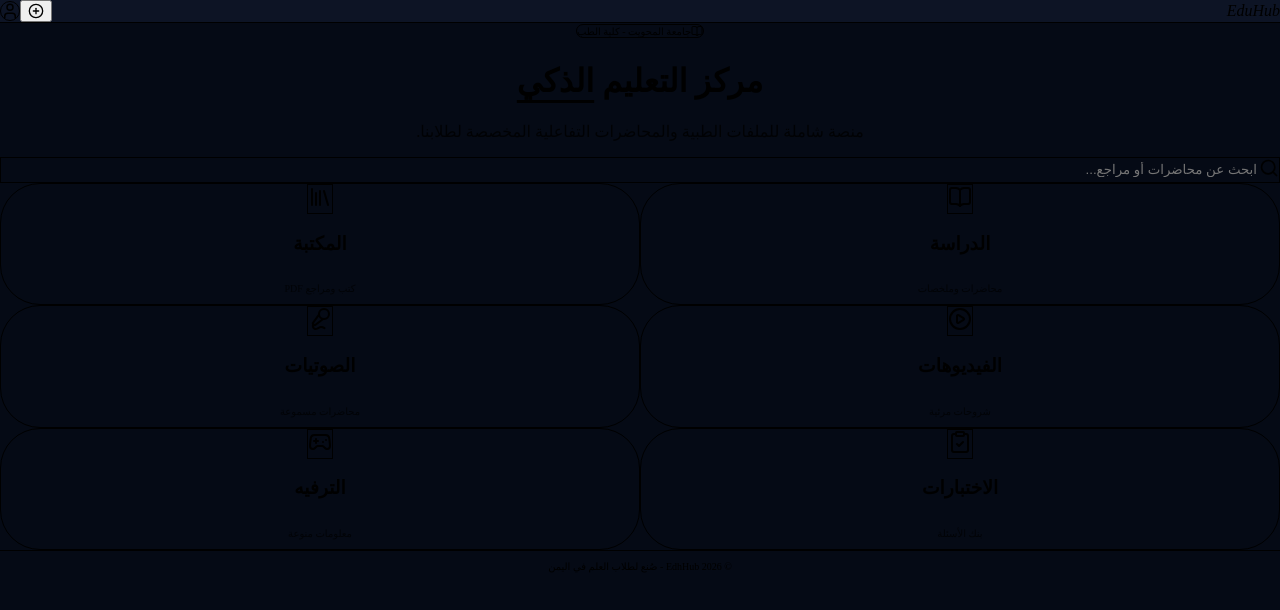
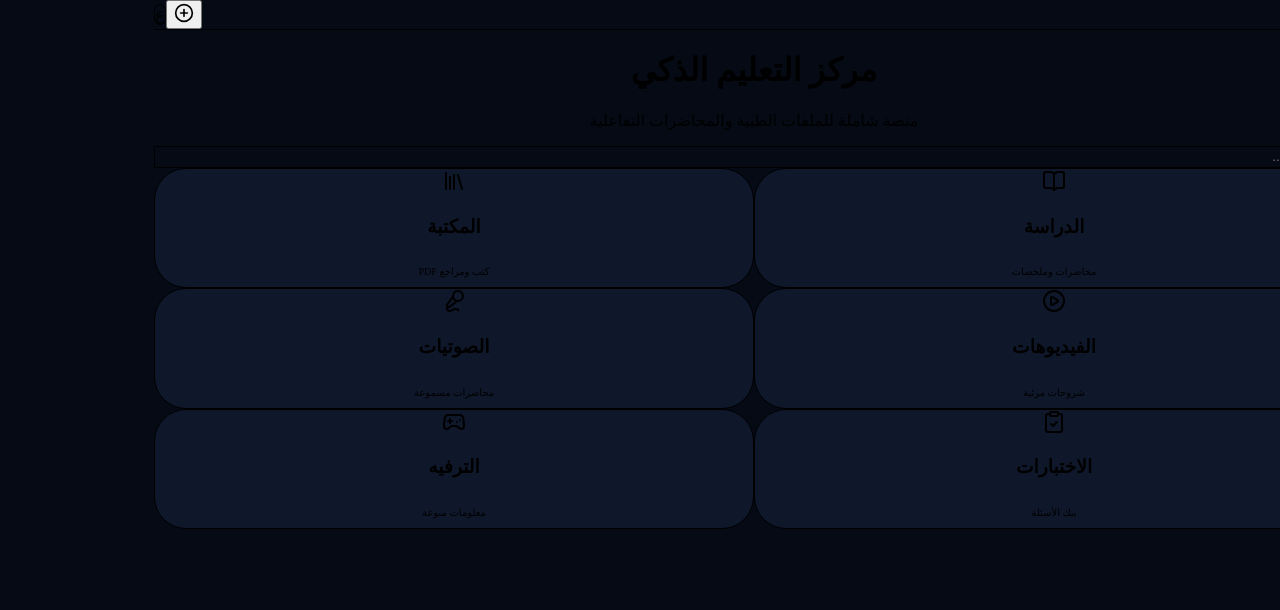
Before and after one commit to deefmak26/EdhHub, a React (Vite) app: page / in a window 1280 px wide. Shown: the top 610 px of the page. Built offline with nearby package versions, Linux system fonts and the light colour scheme.

Commit message:
FORCE UPDATE: New Layout v2 with extra padding

```diff
--- a/index.html
+++ b/index.html
@@ -3,9 +3,21 @@
   <head>
     <meta charset="UTF-8" />
     <meta name="viewport" content="width=device-width, initial-scale=1.0" />
-    <title>EdhHub</title>
+    <title>EdhHub 2026</title>
+    <style>
+      body {
+        margin: 0 !important;
+        padding: 0 15px !important;
+        background-color: #050a15 !important;
+        overflow-x: hidden;
+      }
+      #root {
+        max-width: 1200px;
+        margin: 0 auto;
+      }
+    </style>
   </head>
-  <body style="margin: 0; padding: 0; background-color: #050a15;">
+  <body>
     <div id="root"></div>
     <script type="module" src="/src/main.jsx"></script>
   </body>
--- a/src/App.jsx
+++ b/src/App.jsx
@@ -1,5 +1,5 @@
 import React from 'react';
-import { Menu, Search, PlusCircle, BookOpen, User, Library, PlayCircle, Mic2, ClipboardCheck, Gamepad2 } from 'lucide-react';
+import { Search, PlusCircle, BookOpen, User, Library, PlayCircle, Mic2, ClipboardCheck, Gamepad2 } from 'lucide-react';
 
 export default function App() {
   const categories = [
@@ -12,81 +12,36 @@ export default function App() {
   ];
 
   return (
-    <div className="min-h-screen bg-[#050a15] text-slate-100 font-sans selection:bg-blue-500/30 overflow-x-hidden" dir="rtl">
-
-      {/* 1. القائمة العلوية */}
-      <nav className="border-b border-slate-800 bg-[#0f172a]/80 backdrop-blur-md sticky top-0 z-50">
-        <div className="max-w-7xl mx-auto px-5 h-16 flex items-center justify-between">
-          <div className="flex items-center gap-4">
-            <div className="text-2xl font-black italic tracking-tighter text-blue-500">
-              Edu<span className="text-white">Hub</span>
-            </div>
-          </div>
-
-          <div className="flex items-center gap-3">
-            <button className="bg-blue-600 hover:bg-blue-500 text-white px-4 py-2 rounded-xl text-xs font-bold transition-all flex items-center gap-2">
-              <PlusCircle size={16} />
-              <span className="hidden sm:inline">رفع ملف</span>
-            </button>
-            <div className="w-9 h-9 bg-slate-800 border border-slate-700 rounded-full flex items-center justify-center text-blue-500 font-bold">
-              <User size={18} />
-            </div>
-          </div>
+    <div className="min-h-screen text-slate-100 font-sans pb-20">
+      <nav className="h-20 flex items-center justify-between border-b border-white/5 mb-10">
+        <div className="text-2xl font-black italic text-blue-500">EduHub <span className="text-white text-sm">v2</span></div>
+        <div className="flex items-center gap-3">
+          <button className="bg-blue-600 p-2 rounded-lg"><PlusCircle size={20}/></button>
+          <div className="w-10 h-10 bg-slate-800 rounded-full border border-blue-500/30 flex items-center justify-center font-bold">ع</div>
         </div>
       </nav>
 
-      {/* 2. الحاوية الرئيسية للمحتوى */}
-      <main className="max-w-5xl mx-auto px-5 pt-12 pb-20">
-
-        {/* واجهة الترحيب */}
-        <div className="text-center mb-16">
-          <div className="inline-flex items-center gap-2 bg-blue-500/10 text-blue-400 px-4 py-2 rounded-full text-[10px] font-black mb-8 border border-blue-500/20 tracking-widest">
-            <BookOpen size={12} />
-            <span>جامعة المحويت - كلية الطب</span>
-          </div>
-
-          <h1 className="text-3xl md:text-5xl lg:text-6xl font-black mb-6 leading-tight">
-            مركز التعليم <span className="text-blue-500 underline decoration-blue-800/50 underline-offset-8">الذكي</span>
-          </h1>
-
-          <p className="text-slate-400 text-sm md:text-base mb-10 max-w-xl mx-auto leading-relaxed opacity-80">
-            منصة شاملة للملفات الطبية والمحاضرات التفاعلية المخصصة لطلابنا.
-          </p>
-
-          {/* 3. شريط البحث المطور - مع حماية من الالتصاق */}
-          <div className="max-w-2xl mx-auto px-1">
-            <div className="flex items-center bg-slate-900/80 border border-slate-800 p-1.5 rounded-2xl focus-within:border-blue-500 focus-within:ring-4 focus-within:ring-blue-500/10 transition-all shadow-2xl">
-              <div className="pr-4 pl-2 text-slate-500">
-                <Search size={20} />
-              </div>
-              <input
-                type="text"
-                placeholder="ابحث عن محاضرات أو مراجع..."
-                className="w-full bg-transparent border-none outline-none text-white text-sm py-3 px-2 text-right placeholder:text-slate-600"
-              />
-            </div>
-          </div>
+      <main>
+        <div className="text-center mb-12">
+           <h1 className="text-4xl font-black mb-4">مركز التعليم <span className="text-blue-500">الذكي</span></h1>
+           <p className="text-slate-400 text-sm px-10">منصة شاملة للملفات الطبية والمحاضرات التفاعلية</p>
         </div>
 
-        {/* 4. شبكة الأقسام */}
-        <div className="grid grid-cols-2 md:grid-cols-3 gap-4 md:gap-6">
+        <div className="bg-slate-900/50 border border-slate-800 rounded-2xl p-2 mb-12 flex items-center">
+          <Search className="text-slate-500 mx-3" size={20} />
+          <input type="text" placeholder="ابحث هنا..." className="bg-transparent border-none outline-none text-white w-full text-right py-2" />
+        </div>
+
+        <div className="grid grid-cols-2 gap-4">
           {categories.map((item, index) => (
-            <div key={index} className="group bg-slate-900/40 p-6 rounded-[2.5rem] border border-slate-800 hover:border-blue-500/40 hover:bg-slate-800/40 transition-all duration-300 text-center flex flex-col items-center justify-center gap-3 shadow-lg">
-              <div className="bg-slate-800 p-4 rounded-2xl group-hover:scale-110 transition-transform duration-300 border border-slate-700">
-                {item.icon}
-              </div>
-              <h3 className="text-sm md:text-base font-bold text-white">{item.title}</h3>
-              <p className="text-slate-500 text-[10px] leading-relaxed opacity-70">{item.desc}</p>
+            <div key={index} className="bg-[#0f172a] p-6 rounded-[2rem] border border-slate-800 text-center flex flex-col items-center gap-3">
+              <div className="bg-slate-800 p-3 rounded-xl">{item.icon}</div>
+              <h3 className="font-bold text-sm">{item.title}</h3>
+              <p className="text-[10px] text-slate-500">{item.desc}</p>
             </div>
           ))}
         </div>
-
       </main>
-
-      {/* 5. تذييل الصفحة */}
-      <footer className="py-12 border-t border-slate-900/50 text-center text-slate-600 text-[10px]">
-        <p>© 2026 EdhHub - صُنع لطلاب العلم في اليمن</p>
-      </footer>
     </div>
   );
 }
```
